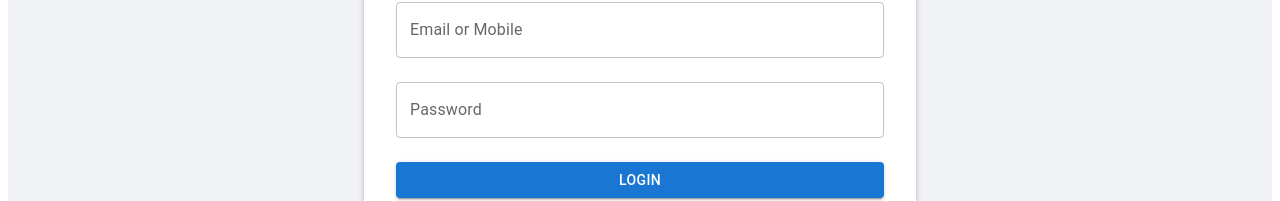
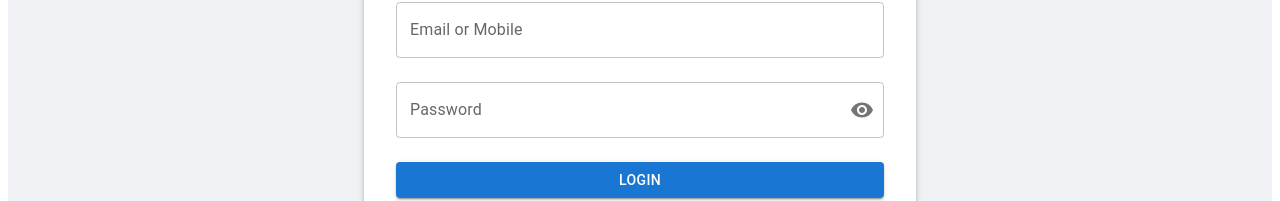
Before and after one commit to sharmaHarshit2000/auth-flow, a React (Vite) app in the folder frontend/: page /login in a window 1280 px wide. Shown: the part 316-517 px from the top of the page. Built offline with nearby package versions, Linux system fonts and the light colour scheme; no server answers.

Commit message:
add a toggle button to show/hide password

```diff
--- a/frontend/src/components/auth/LoginForm.jsx
+++ b/frontend/src/components/auth/LoginForm.jsx
@@ -1,16 +1,18 @@
 import { useState } from "react";
 import {
   Button,
+  IconButton,
+  InputAdornment,
   TextField,
   Typography,
-   Link as MuiLink
+  Link as MuiLink
 } from "@mui/material";
-import { Link as RouterLink } from "react-router-dom";
+import { Visibility, VisibilityOff } from "@mui/icons-material";
+import { Link as RouterLink, useNavigate } from "react-router-dom";
 import { useForm } from "react-hook-form";
 import { yupResolver } from "@hookform/resolvers/yup";
+import * as yup from "yup";
 import { toast } from "react-toastify";
-import * as yup from "yup";
-import { useNavigate } from "react-router-dom";
 import { login } from "../../api/authAPI";
 
 const schema = yup.object().shape({
@@ -20,7 +22,7 @@ const schema = yup.object().shape({
     .test("is-valid", "Invalid Email or Mobile", (value) =>
       /^[0-9]{10}$/.test(value) || /^[^\s@]+@[^\s@]+\.[^\s@]+$/.test(value)
     ),
-  password: yup.string().min(6).required("Password is required"),
+  password: yup.string().min(6, "Password must be at least 6 characters").required("Password is required"),
 });
 
 export default function LoginForm() {
@@ -31,7 +33,12 @@ export default function LoginForm() {
   } = useForm({ resolver: yupResolver(schema) });
 
   const [loading, setLoading] = useState(false);
+  const [showPassword, setShowPassword] = useState(false);
   const navigate = useNavigate();
+
+  const handleTogglePassword = () => {
+    setShowPassword((prev) => !prev);
+  };
 
   const onSubmit = async (data) => {
     try {
@@ -52,19 +59,32 @@ export default function LoginForm() {
         label="Email or Mobile"
         fullWidth
         margin="normal"
+        autoComplete="username"
         {...register("identifier")}
-        error={Boolean(errors.identifier)}
+        error={!!errors.identifier}
         helperText={errors.identifier?.message}
       />
+
       <TextField
         label="Password"
-        type="password"
+        type={showPassword ? "text" : "password"}
         fullWidth
         margin="normal"
+        autoComplete="current-password"
         {...register("password")}
-        error={Boolean(errors.password)}
+        error={!!errors.password}
         helperText={errors.password?.message}
+        InputProps={{
+          endAdornment: (
+            <InputAdornment position="end">
+              <IconButton onClick={handleTogglePassword} edge="end">
+                {showPassword ? <VisibilityOff /> : <Visibility />}
+              </IconButton>
+            </InputAdornment>
+          ),
+        }}
       />
+
       <Button
         type="submit"
         fullWidth
@@ -77,7 +97,7 @@ export default function LoginForm() {
 
       <Typography align="center" sx={{ mt: 2 }}>
         <MuiLink component={RouterLink} to="/signup" variant="body2">
-          Don't have an account? Sign up
+          Don&apos;t have an account? Sign up
         </MuiLink>
       </Typography>
     </form>
```
